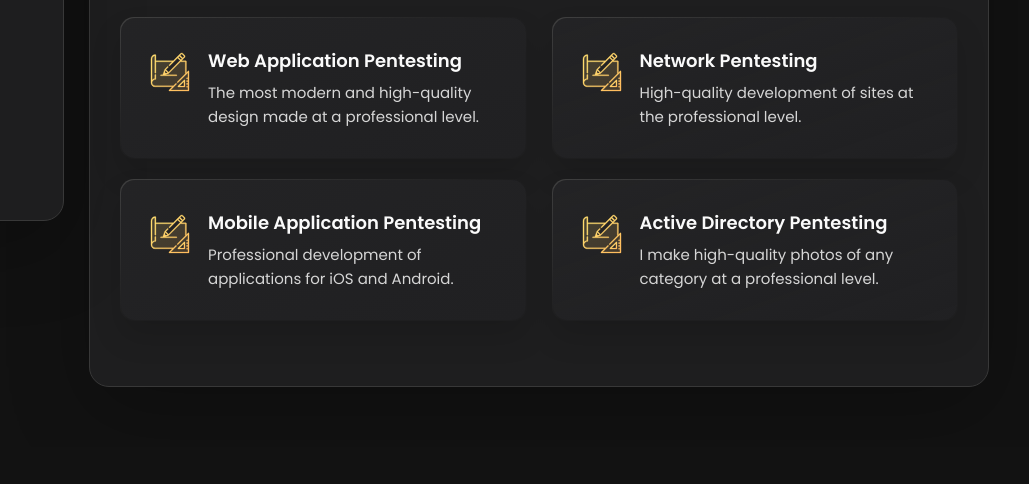
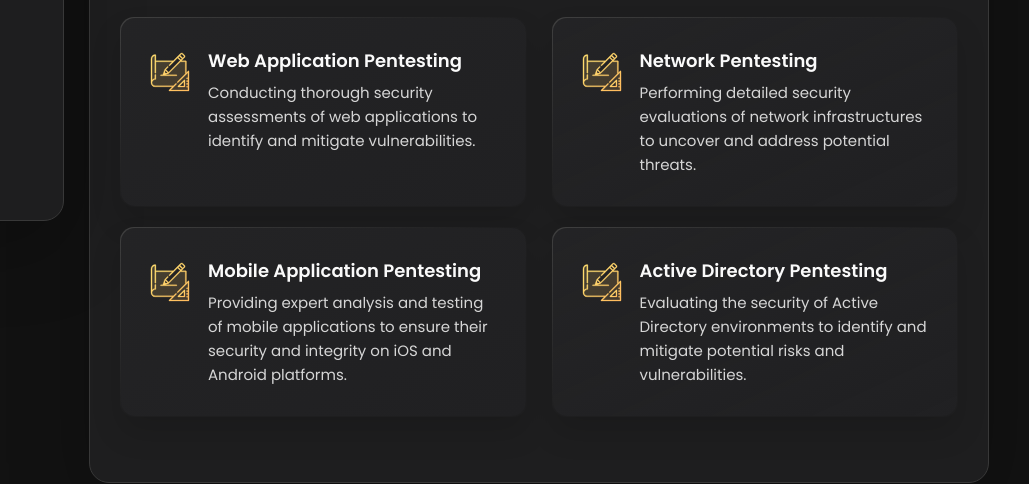
Before and after one commit to drxadz/portfolio, a plain HTML site: page index.html in a window 1280 px wide. Shown: the part 527-1011 px from the top of the page, 251-1280 px from the left. Before the commit the page ends 974 px from the top, so only its background shows below. Drawn offline with nearby package versions, Linux system fonts and the light colour scheme.

Commit message:
new profile

```diff
--- a/index.html
+++ b/index.html
@@ -247,7 +247,7 @@
                 <h4 class="h4 service-item-title">Web Application Pentesting</h4>
 
                 <p class="service-item-text">
-                  The most modern and high-quality design made at a professional level.
+                  Conducting thorough security assessments of web applications to identify and mitigate vulnerabilities.
                 </p>
               </div>
 
@@ -263,7 +263,7 @@
                 <h4 class="h4 service-item-title">Network Pentesting</h4>
 
                 <p class="service-item-text">
-                  High-quality development of sites at the professional level.
+                  Performing detailed security evaluations of network infrastructures to uncover and address potential threats.
                 </p>
               </div>
 
@@ -279,7 +279,7 @@
                 <h4 class="h4 service-item-title">Mobile Application Pentesting</h4>
 
                 <p class="service-item-text">
-                  Professional development of applications for iOS and Android.
+                  Providing expert analysis and testing of mobile applications to ensure their security and integrity on iOS and Android platforms.
                 </p>
               </div>
 
@@ -295,7 +295,7 @@
                 <h4 class="h4 service-item-title">Active Directory Pentesting</h4>
 
                 <p class="service-item-text">
-                  I make high-quality photos of any category at a professional level.
+                  Evaluating the security of Active Directory environments to identify and mitigate potential risks and vulnerabilities.
                 </p>
               </div>
 
```
